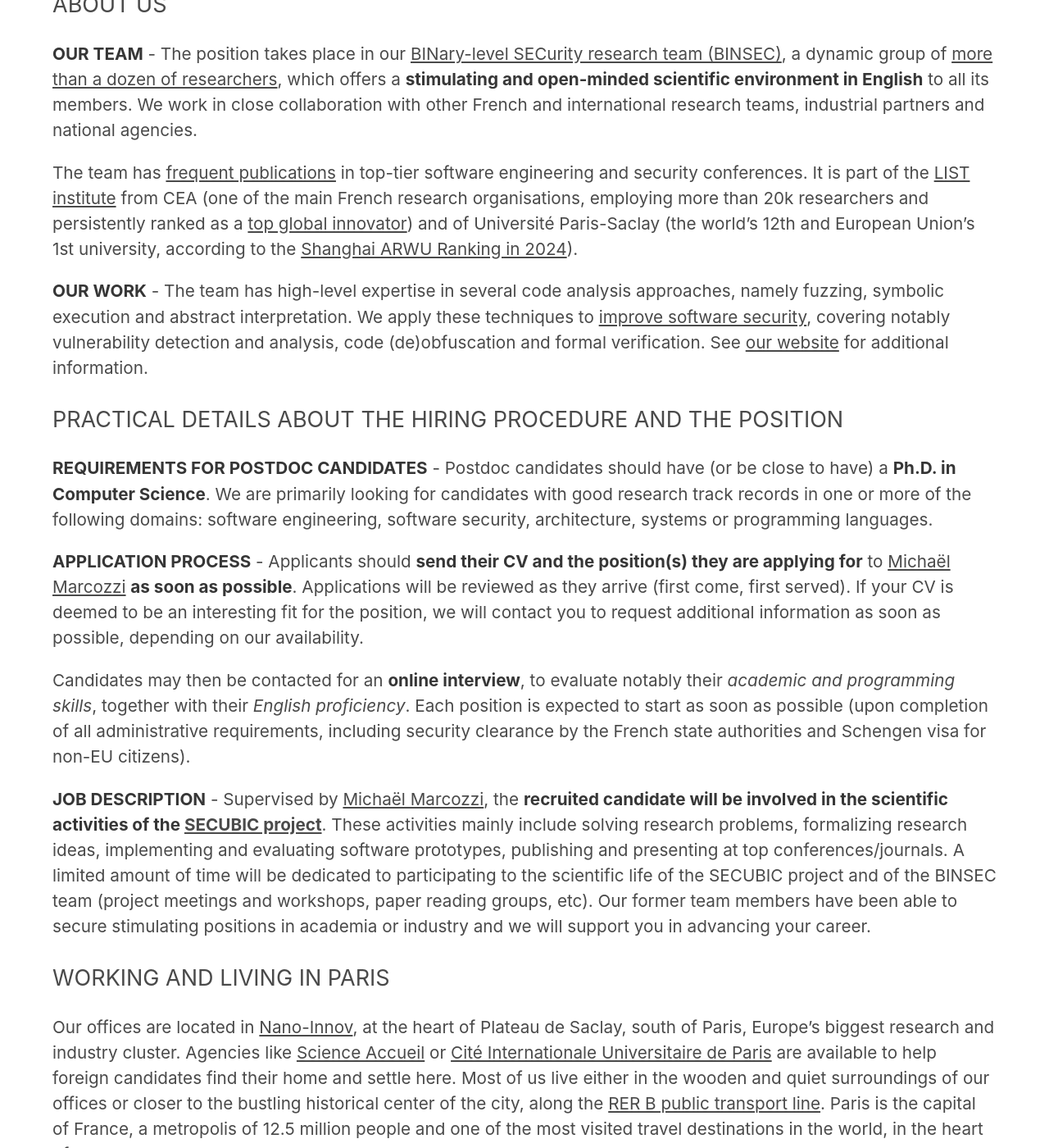
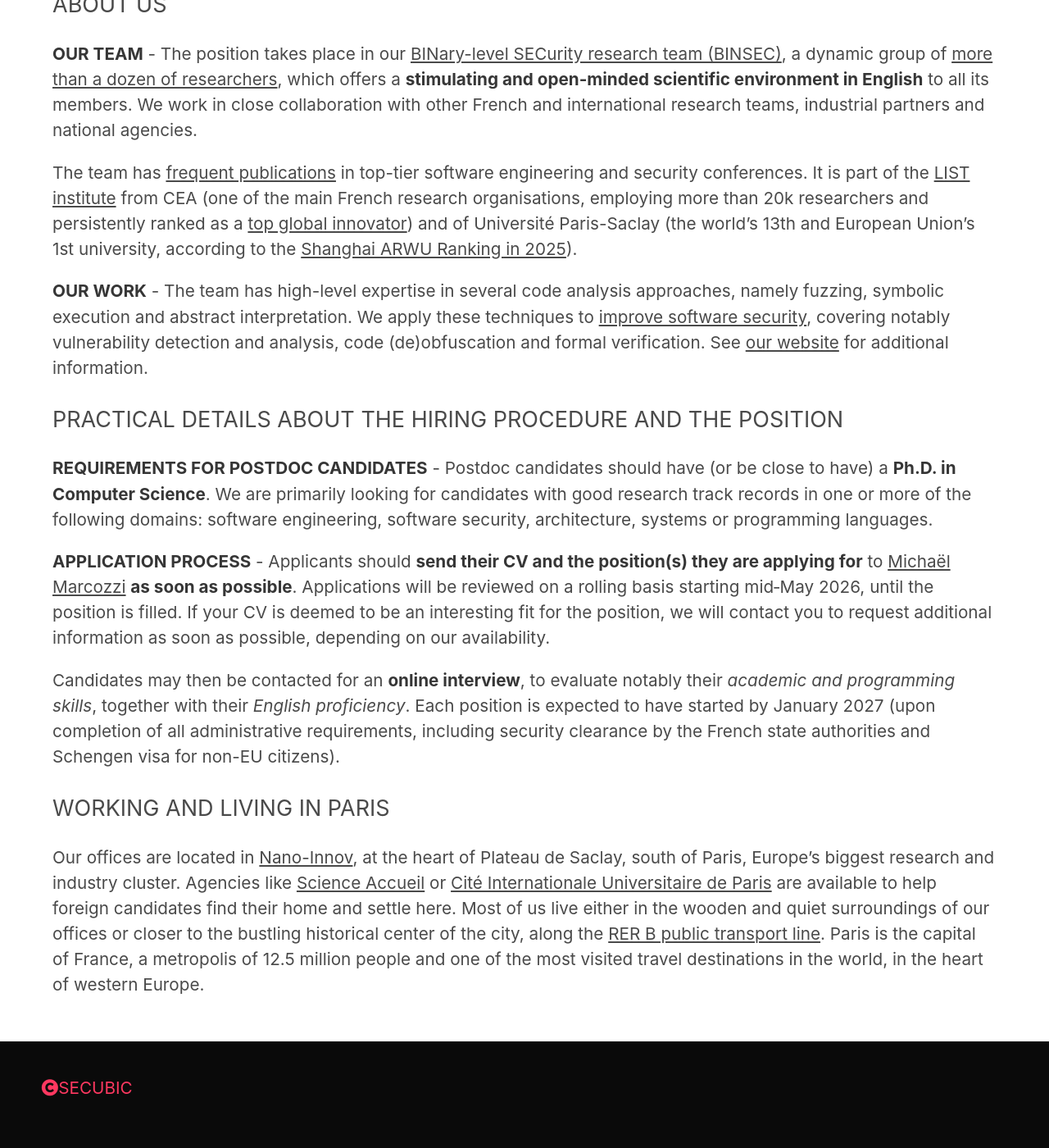
Before and after one commit to SECUBIC-PTCC/secubic-ptcc.github.io, a Jekyll site: the page built from jobs-cea.md, in a window 1280 px wide and 1400 px high, scrolled down 407 px. Shown: the whole window at 82% size. Built offline with Jekyll 4.4.1, drawn with Linux system fonts in a browser that asks for light colours; nearby versions of some CDN libraries.

Commit message:
Job offer

```diff
--- a/_layouts/jobs-cea.html
+++ b/_layouts/jobs-cea.html
@@ -23,7 +23,7 @@ title: Applying and working with us
 <p><strong>OUR TEAM</strong> - The position takes place in our <a href="https://binsec.github.io">BINary-level SECurity research team (BINSEC)</a>, a dynamic group of <a href="https://binsec.github.io/#people">more than a dozen of researchers</a>, which offers a <strong>stimulating and open-minded scientific environment in English</strong> to all its members. We work in close collaboration with other French and international research teams, industrial partners and national agencies.
 <br>
 
-<p>The team has <a href="https://binsec.github.io/publications">frequent publications</a> in top-tier software engineering and security conferences. It is part of the <a href="https://list.cea.fr/en/cybersecurity-toward-safety-and-privacy-by-design/">LIST institute</a> from CEA (one of the main French research organisations, employing more than 20k researchers and persistently ranked as a <a href="https://clarivate.com/derwent/top100innovators/company/cea-french-alternative-energies-and-atomic-energy-commission/">top global innovator</a>) and of Université Paris-Saclay (the world’s 12th and European Union’s 1st university, according to the <a href="https://www.shanghairanking.com/institution/paris-saclay-university">Shanghai ARWU Ranking in 2024</a>).  </p>
+<p>The team has <a href="https://binsec.github.io/publications">frequent publications</a> in top-tier software engineering and security conferences. It is part of the <a href="https://list.cea.fr/en/cybersecurity-toward-safety-and-privacy-by-design/">LIST institute</a> from CEA (one of the main French research organisations, employing more than 20k researchers and persistently ranked as a <a href="https://clarivate.com/derwent/top100innovators/company/cea-french-alternative-energies-and-atomic-energy-commission/">top global innovator</a>) and of Université Paris-Saclay (the world’s 13th and European Union’s 1st university, according to the <a href="https://www.shanghairanking.com/institution/paris-saclay-university">Shanghai ARWU Ranking in 2025</a>).  </p>
 <p><strong>OUR WORK</strong> - The team has high-level expertise in several code analysis approaches, namely fuzzing, symbolic execution and abstract interpretation. We apply these techniques to <a href="https://binsec.github.io/achievements">improve software security</a>, covering notably vulnerability detection and analysis, code (de)obfuscation and formal verification. See <a href="https://binsec.github.io">our website</a> for additional information. </p>
 
 <br>
@@ -31,13 +31,8 @@ title: Applying and working with us
 
  <p><strong>REQUIREMENTS FOR POSTDOC CANDIDATES</strong> - Postdoc candidates should have (or be close to have) a <strong>Ph.D. in Computer Science</strong>. We are primarily looking for candidates with good research track records in one or more of the following domains: software engineering, software security, architecture, systems or programming languages. </p>
 
- <p><strong>APPLICATION PROCESS</strong> - Applicants should <strong>send their CV and the position(s) they are applying for</strong> to <a href="https://sites.google.com/view/michaelmarcozzi">Michaël Marcozzi</a> <strong>as soon as possible</strong>. Applications will be reviewed as they arrive (first come, first served). If your CV is deemed to be an interesting fit for the position, we will contact you to request additional information as soon as possible, depending on our availability.</p>
-<p>Candidates may then be contacted for an <strong>online interview</strong>, to evaluate notably their <em>academic and programming skills</em>, together with their <em>English proficiency</em>. Each position is expected to start as soon as possible (upon completion of all administrative requirements, including security clearance by the French state authorities and Schengen visa for non-EU citizens). </p>
-
-<p><strong>JOB DESCRIPTION</strong> - Supervised by <a href="https://sites.google.com/view/michaelmarcozzi">Michaël Marcozzi</a>, the <strong>recruited candidate will be involved in the scientific activities of the <a href="https://secubic-ptcc.github.io">SECUBIC project</a></strong>. These activities mainly include solving research problems, formalizing research ideas, implementing and evaluating software prototypes, publishing and presenting at top conferences/journals. A limited amount of time will be dedicated to participating to the scientific life of the SECUBIC project and of the BINSEC team (project meetings and workshops, paper reading groups, etc). Our former team members have been able to secure stimulating positions in academia or industry and we will support you in advancing your career.</p>
-
-<!--<p><strong>SPECIFIC INFO FOR PHD CANDIDATES</strong> - PhD candidates should have (or be close to have) a <strong>Master (or equivalent) in Computer Science</strong>, with good results in topics related to the doctoral work that they would conduct in our team. They should be persistent, rigorous, motivated and curious individuals. Authorship of a scientific publication or real-world coding experience are a plus. Each PhD position will have a <strong>duration of 3 years</strong>.</p>
-<p><strong>SPECIFIC INFO FOR RESEARCH INTERNSHIP CANDIDATES</strong> - Research internship candidates should be <strong>preparing a Master (or equivalent) in Computer Science</strong>, with good results in topics related to the work that they would conduct in our team. Under the close supervision of our researchers, interns will be expected to support the activities of the team, either by reviewing scientific literature, or by testing and formalizing research ideas, or by coding research prototypes, or by conducting research experiments. Internships usually have a <strong>duration of 2.5 to 6 months</strong>. Successful internships may open the door to doing a PhD in the team.</p>-->
+ <p><strong>APPLICATION PROCESS</strong> - Applicants should <strong>send their CV and the position(s) they are applying for</strong> to <a href="https://sites.google.com/view/michaelmarcozzi">Michaël Marcozzi</a> <strong>as soon as possible</strong>. Applications will be reviewed on a rolling basis starting mid‑May 2026, until the position is filled. If your CV is deemed to be an interesting fit for the position, we will contact you to request additional information as soon as possible, depending on our availability.</p>
+<p>Candidates may then be contacted for an <strong>online interview</strong>, to evaluate notably their <em>academic and programming skills</em>, together with their <em>English proficiency</em>. Each position is expected to have started by January 2027 (upon completion of all administrative requirements, including security clearance by the French state authorities and Schengen visa for non-EU citizens). </p>
 
 <br>
  <h4 class="subtitle is-4" id="working-and-living-in-paris">WORKING AND LIVING IN PARIS</h4>
```
